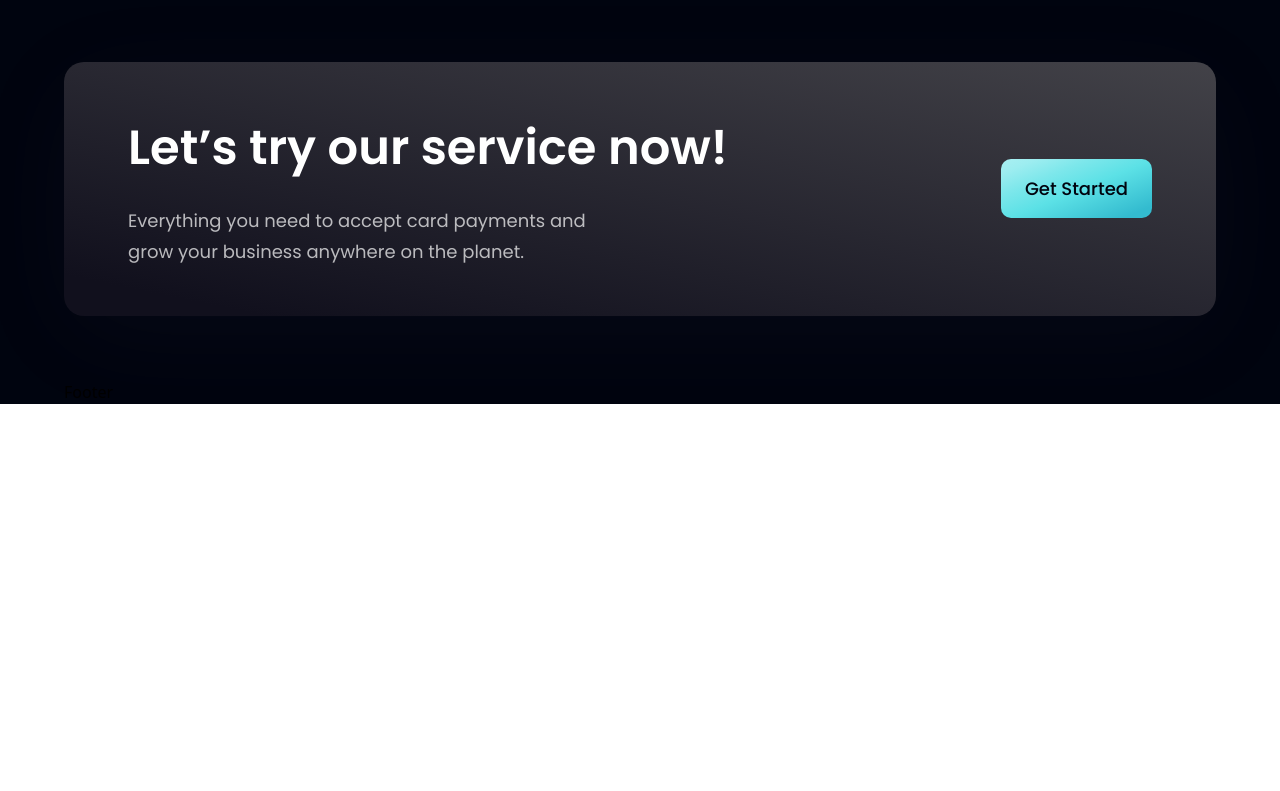
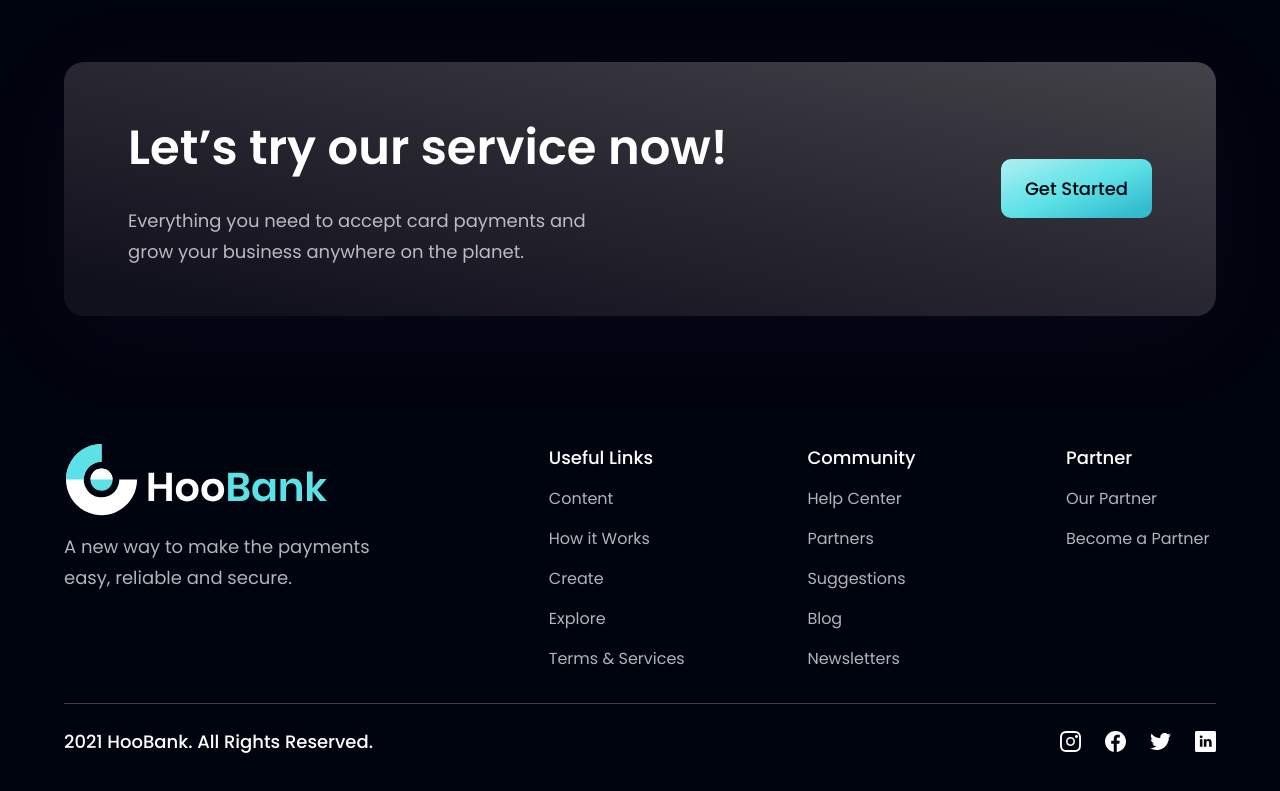
Before and after one commit to ashikahmedfahim/react_tailwind, a React (Create React App) app: page / in a window 1280 px wide. Shown: the part 4082-4873 px from the top of the page. Before the commit the page ends 4486 px from the top, so only its background shows below. Built offline with nearby package versions, Linux system fonts and the light colour scheme; the HTML template or start-up script is replaced by a standard one.

Commit message:
footer completed

```diff
--- a/src/components/Footer.jsx
+++ b/src/components/Footer.jsx
@@ -1,10 +1,64 @@
-import React from 'react';
+import styles from "../styles";
+import { logo } from "../assets";
+import { footerLinks, socialMedia } from "../constants";
 
 const Footer = () => {
   return (
-    <div>
-      Footer
-    </div>
+    <section className={`${styles.flexCenter} ${styles.paddingY} flex-col`}>
+      <div className={`${styles.flexStart} md:flex-row flex-col mb-8 w-full`}>
+        <div className="flex-1 flex flex-col justify-start mr-10">
+          <img
+            src={logo}
+            alt="logo"
+            className="w-[266px] h-[72px] object-contain"
+          />
+          <p className={`${styles.paragraph} mt-4 max-w-[310px]`}>
+            A new way to make the payments easy, reliable and secure.
+          </p>
+        </div>
+        <div className="flex-[1.5] w-full flex flex-row justify-between flex-wrap md:mt-0 mt-10">
+          {footerLinks.map((item, index) => (
+            <div
+              key={index}
+              className="flex flex-col ss:my-0 my-4 min-w-[150px]"
+            >
+              <h4 className="font-poppins font-medium text-[18px] leading-[27px] text-white">
+                {item.title}
+              </h4>
+              <ul className="list-none mt-4">
+                {item.links.map((link, index) => (
+                  <li
+                    key={index}
+                    className={`font-poppins font-normal text-[16px] leading-[24px] text-dimWhite hover:text-secondary cursor-pointer ${
+                      index !== item.links.length - 1 ? "mb-4" : " mb-0"
+                    }`}
+                  >
+                    {link.name}
+                  </li>
+                ))}
+              </ul>
+            </div>
+          ))}
+        </div>
+      </div>
+      <div className="w-full flex justify-between items-center md:flex-row flex-col pt-6 border-t-[1px] border-t-[#3e3f45]">
+        <p className="font-poppins font-medium text-[18px] leading-[27px] text-white text-center">
+          2021 HooBank. All Rights Reserved.
+        </p>
+        <div className="flex flex-row md:mt-0 mt-6">
+          {socialMedia.map((item, index) => (
+            <img
+              key={index}
+              src={item.icon}
+              alt={item.name}
+              className={`w-[21px] h-[21px]  object-contain cursor-pointer ${
+                index !== socialMedia.length - 1 ? "mr-6" : " mr-0"
+              }`}
+            />
+          ))}
+        </div>
+      </div>
+    </section>
   );
 };
 
```
